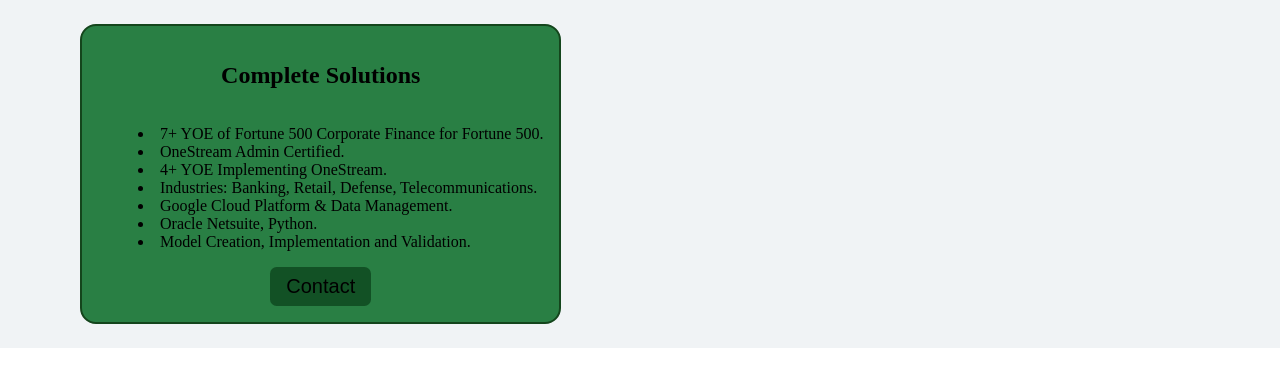
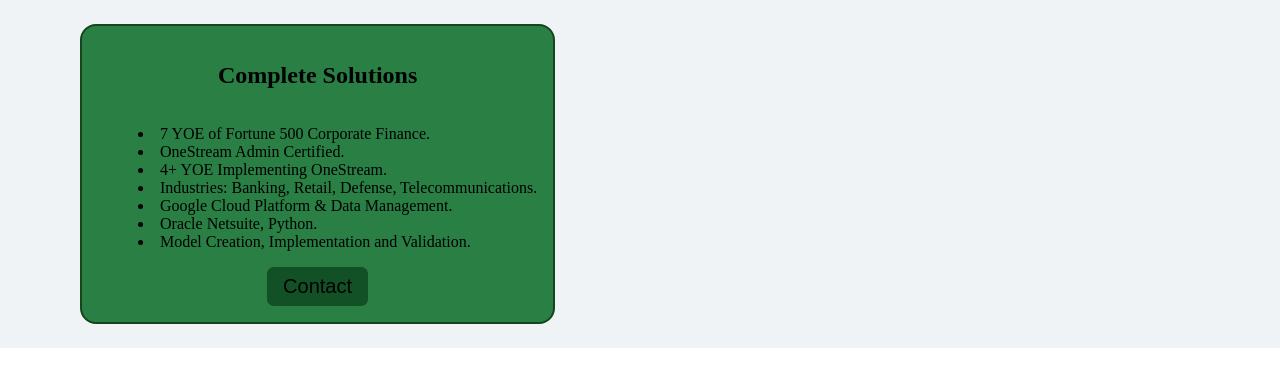
Before and after one commit to Kiddeke/full-clear-solutions-website, a plain HTML site: page index.html in a window 1280 px wide. Shown: the part 90-459 px from the top of the page. Drawn offline with Linux system fonts and the light colour scheme.

Commit message:
Add icon

```diff
--- a/index.html
+++ b/index.html
@@ -6,6 +6,7 @@
     <meta http-equiv="X-UA-Compatible" content="IE=edge" />
     <meta name="viewport" content="width=device-width, initial-scale=1.0" />
     <title>Full Clear Solutions</title>
+    <link rel="icon" src="images/Clear Vision.png">
   </head>
 
   <body>
@@ -30,7 +31,7 @@
         <div>
           <p>
             <ol class="merits">
-              <li>7+ YOE of Fortune 500 Corporate Finance for Fortune 500.</li>
+              <li>7 YOE of Fortune 500 Corporate Finance.</li>
             <li>OneStream Admin Certified.</li>
             <li>4+ YOE Implementing OneStream.</li>
             <li> Industries: Banking, Retail, Defense, Telecommunications.</li>
```
